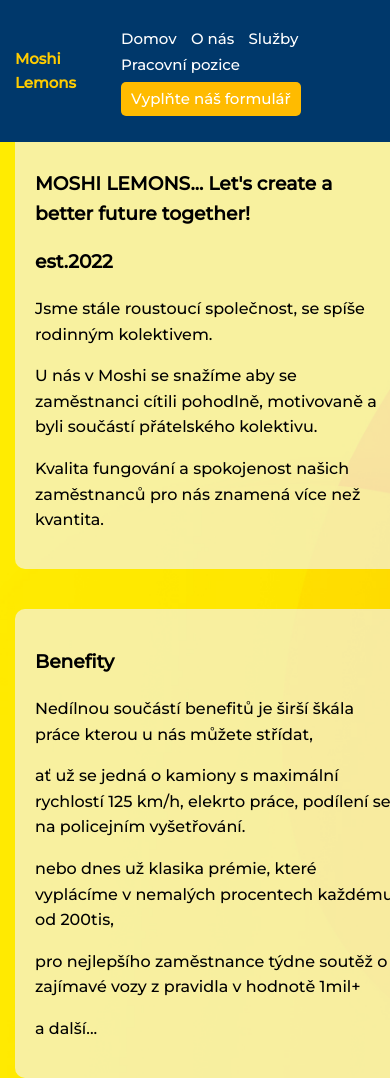
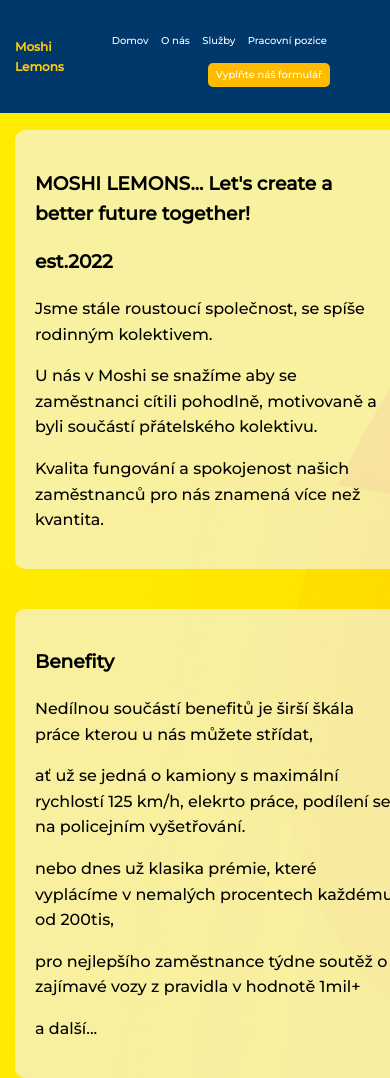
Before and after one commit to Kuroslav/Kuroslav.github.io, a plain HTML site: page moshi/about.html in a window 390 px wide. Shown: the top 1078 px of the page. Drawn offline with Linux system fonts and the light colour scheme.

Commit message:
MOSHI-RESPONSIBLE-UPDATE

```diff
--- a/moshi/about.css
+++ b/moshi/about.css
@@ -97,36 +97,6 @@
         margin-top: 130px;
     }
 
-    header {
-        background: #00386B;
-        color: white;
-        width: 100%;
-        position: fixed;
-        top: 0;
-        z-index: 1000;
-    }
-
-    .service-item {
-        background-color: #f4f4f4a6; /* Světle šedé pozadí pro položky služeb a vedení */
-        border-radius: 10px; /* Zaoblené rohy pro položky */
-        padding: 20px; /* Vnitřní odsazení */
-        margin: 100px; /* Vnější odsazení */
-        flex-basis: 30%; /* Šířka položky */
-        width: 400px;
-        margin-top: 20px;
-        margin-left: 15px;
-        margin-right: 15px;
-        margin-bottom: 40px;
-    }
-
-    .footer {
-        text-align: center;
-        padding: 20px 0;
-        background-color:#00386B;
-        color:white;
-        width: auto;
-    }
-
     nav {
         display: flex;
         justify-content: space-between;
@@ -145,25 +115,46 @@
     nav ul li a {
         color: white;
         text-decoration: none;
-        padding: 5px 5px; /* Přidání paddingu pro lepší klikací plochu */
-        font-size: 15px;
+        padding: 4px 4px; /* Přidání paddingu pro lepší klikací plochu */
+        font-size: 10px;
+        display: inline-block;
     }
 
     .logo {
-        font-size: 15px; /* Zvětšení velikosti písma */
+        font-size: 12px; /* Zvětšení velikosti písma */
         font-weight: bold; /* Tučné písmo pro zvýraznění */
         color: #FFCC00; /* Barva textu (žlutá) */
+        justify-content: space-between;
     }
 
     .form-button {
-        display: inline-block;
         background-color: #ffbb00; /* Tmavě žlutá barva */
         color: white;
-        padding: 5px 10px;
+        padding: 4px 8px;
         border-radius: 5px;
         text-decoration: none;
-        margin-top: 5px;
+        margin-top: 10px;
         cursor: pointer;
-        margin-left: 5px;
+        margin-left: 100px;
+    }
+
+    .service-item {
+        background-color: #f4f4f4a6; /* Světle šedé pozadí pro položky služeb a vedení */
+        border-radius: 10px; /* Zaoblené rohy pro položky */
+        padding: 20px; /* Vnitřní odsazení */
+        margin: 100px; /* Vnější odsazení */
+        max-width: 400px;
+        margin-top: 20px;
+        margin-left: 15px;
+        margin-right: 15px;
+        margin-bottom: 40px;
+    }
+
+    .footer {
+        text-align: center;
+        padding: 20px 0;
+        background-color:#00386B;
+        color:white;
+        width: auto;
     }
 }
--- a/moshi/cs.css
+++ b/moshi/cs.css
@@ -81,19 +81,9 @@
     body {
         font-family: 'Montserrat', sans-serif;
         margin: 0;
-        line-height: 1.6;
         background-image: url('Pictures/lemonbg-mobile.png');
         background-size: auto;
     }
-
-header{
-    background: #00386B;
-    color: white;
-    width: 100%;
-    position: fixed;
-    z-index: 1000;
-    top: 0;
-}
 
     nav {
         display: flex;
@@ -113,26 +103,27 @@
     nav ul li a {
         color: white;
         text-decoration: none;
-        padding: 5px 5px; /* Přidání paddingu pro lepší klikací plochu */
-        font-size: 15px;
+        padding: 4px 4px; /* Přidání paddingu pro lepší klikací plochu */
+        font-size: 10px;
+        display: inline-block;
     }
 
     .logo {
-        font-size: 15px; /* Zvětšení velikosti písma */
+        font-size: 12px; /* Zvětšení velikosti písma */
         font-weight: bold; /* Tučné písmo pro zvýraznění */
         color: #FFCC00; /* Barva textu (žlutá) */
+        justify-content: space-between;
     }
 
     .form-button {
-        display: inline-block;
         background-color: #ffbb00; /* Tmavě žlutá barva */
         color: white;
-        padding: 5px 10px;
+        padding: 4px 8px;
         border-radius: 5px;
         text-decoration: none;
-        margin-top: 5px;
+        margin-top: 10px;
         cursor: pointer;
-        margin-left: 5px;
+        margin-left: 100px;
     }
 
     .footer {
--- a/moshi/services.css
+++ b/moshi/services.css
@@ -116,26 +116,27 @@
     nav ul li a {
         color: white;
         text-decoration: none;
-        padding: 5px 5px; /* Přidání paddingu pro lepší klikací plochu */
-        font-size: 15px;
+        padding: 4px 4px; /* Přidání paddingu pro lepší klikací plochu */
+        font-size: 10px;
+        display: inline-block;
     }
 
     .logo {
-        font-size: 15px; /* Zvětšení velikosti písma */
+        font-size: 12px; /* Zvětšení velikosti písma */
         font-weight: bold; /* Tučné písmo pro zvýraznění */
         color: #FFCC00; /* Barva textu (žlutá) */
+        justify-content: space-between;
     }
 
     .form-button {
-        display: inline-block;
         background-color: #ffbb00; /* Tmavě žlutá barva */
         color: white;
-        padding: 5px 10px;
+        padding: 4px 8px;
         border-radius: 5px;
         text-decoration: none;
-        margin-top: 5px;
+        margin-top: 10px;
         cursor: pointer;
-        margin-left: 5px;
+        margin-left: 100px;
     }
 
     .footer {
```
